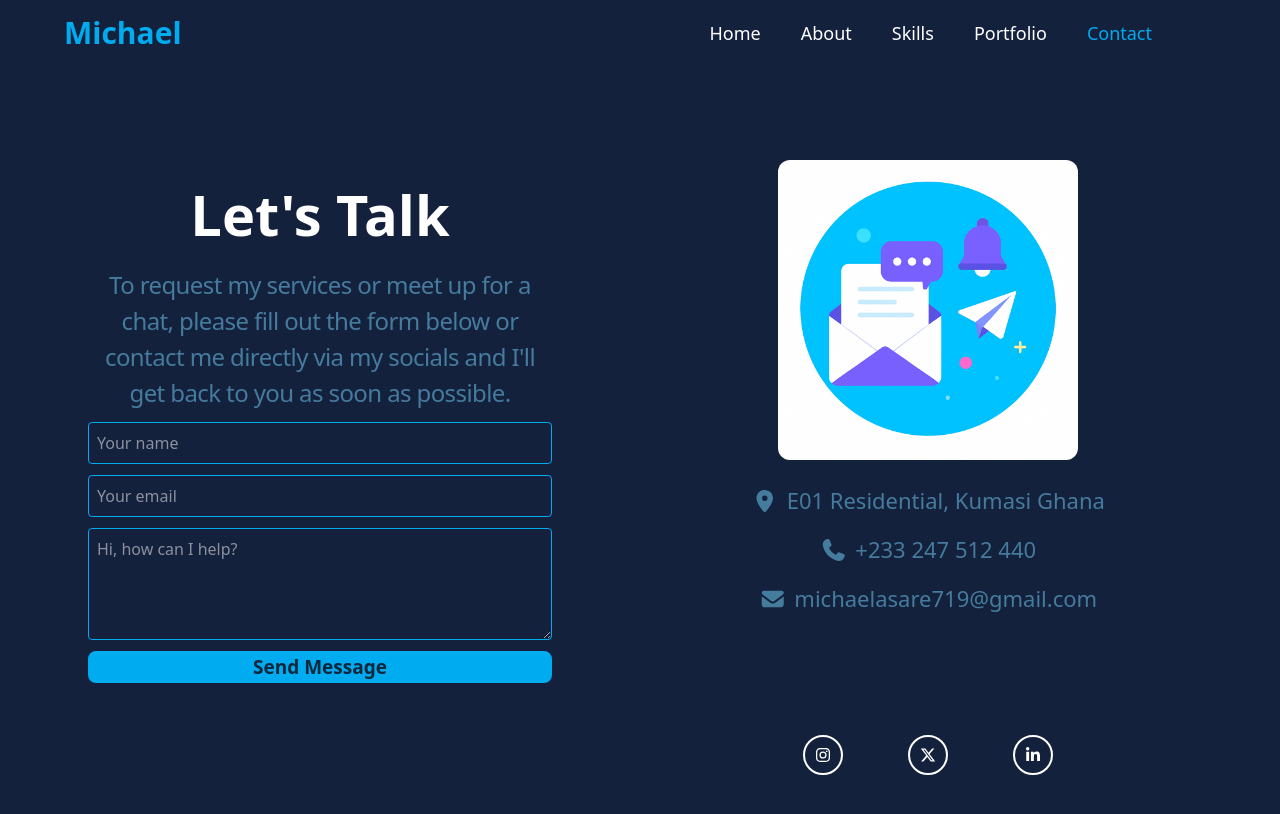
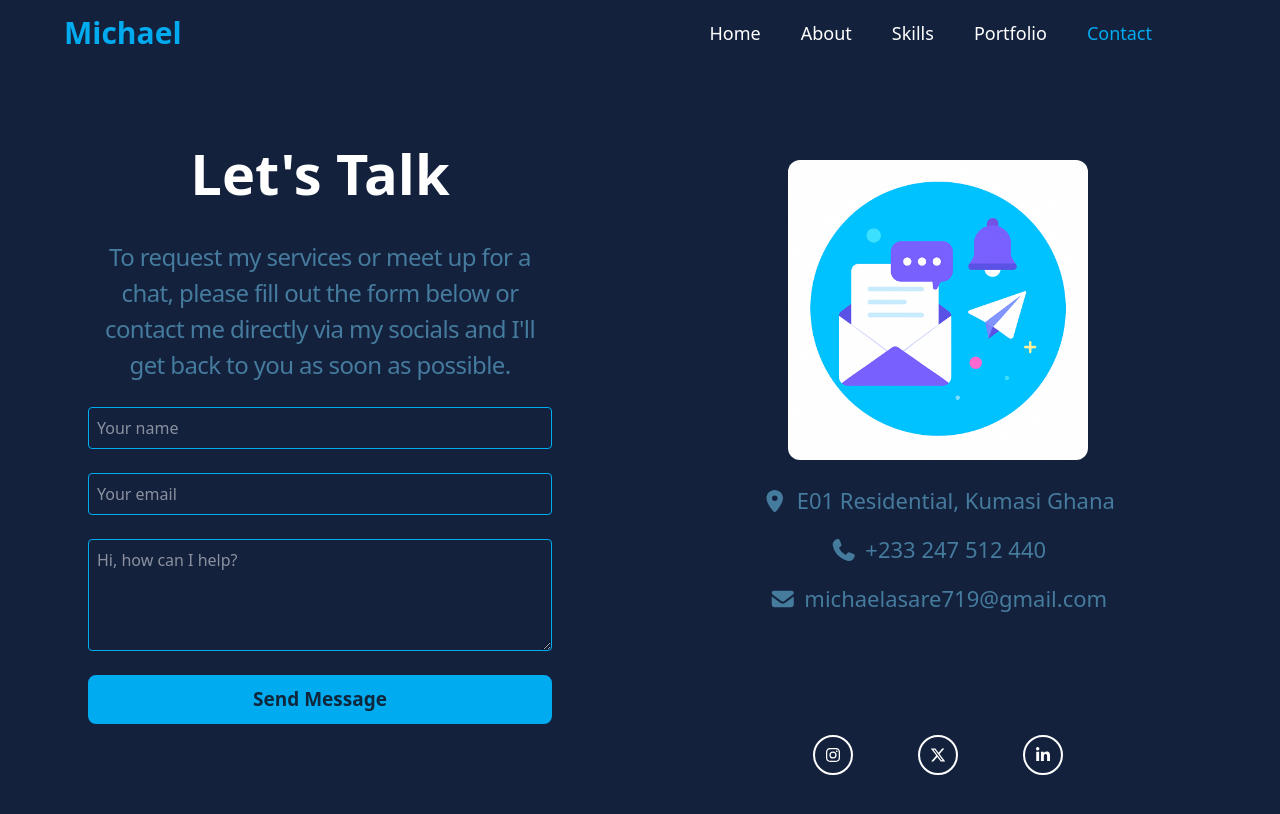
Before and after one commit to United1l/portflolio-new, a Next.js app: page /contact in a window 1280 px wide. Shown: the top 814 px of the page. Built offline with nearby package versions, Linux system fonts and the light colour scheme.

Commit message:
Made changes for a better UI overall

```diff
--- a/src/app/about/page.jsx
+++ b/src/app/about/page.jsx
@@ -4,13 +4,13 @@ import Image from "next/image"
 export default function About() {
 
   return (
-    <main className="min-h-screen bg-[#14213d] px-[5%] flex items-center flex-wrap gap-10 py-20">
-        <div className="flex flex-1 justify-center items-center">
+    <main className="min-h-screen bg-[#14213d] px-[5%] flex flex-col lg:flex-row items-center lg:items-center gap-10 py-20">
+        <div className="flex flex-1 justify-center items-center order-first lg:order-none">
             <div className="w-[150px] h-[150px] md:w-[200px] md:h-[200px] lg:w-[400px] lg:h-[500px] bg-[#00abf0]">
                 <Image src="/aiprofile.png" alt="aiprofile" width={0} height={0} className="w-full h-full object-cover" unoptimized={true}/>
             </div>
         </div>
-        <div className="flex-2 text-white text-center">
+        <div className="flex-1 text-white text-center">
             <h1 className="text-[32px] lg:text-[56px] font-[700]">
                 About Me
             </h1>
--- a/src/app/contact/page.jsx
+++ b/src/app/contact/page.jsx
@@ -42,11 +42,11 @@ export default function Contact() {
     };
 
     return (
-        <main className="min-h-screen w-screen bg-[#14213d] px-[5%] flex flex-wrap items-center justify-between py-20 text-white">
-            <div className="w-full h-auto md:w-1/2">
+        <main className="min-h-screen w-full overflow-hidden bg-[#14213d] px-[5%] flex flex-col md:flex-row items-center justify-center gap-10 py-20 text-white">
+            <div className="w-full md:w-1/2">
                 <form
                     onSubmit={handleSubmit}
-                    className="w-full h-[70vh] max-w-lg flex flex-col items-center justify-between p-6"
+                    className="w-full max-w-lg flex flex-col items-center gap-6 p-6"
                 >
                     <h1 className="text-[32px] lg:text-[56px] font-[700]">
                         Let's Talk
@@ -88,11 +88,7 @@ export default function Contact() {
 
                     <button
                         type="submit"
-                        className="w-full border-2 border-[#00abf0] text-[19px]
-                    font-[600] border-solid rounded-lg inline-flex justify-center items-center
-                    text-[#0e273c] hover:before:w-full hover:text-[#457b9d] bg-[#00abf0] overflow-hidden
-                    before:content-[''] before:absolute before:w-0 before:h-full before:top-0 before:left-0
-                    before:z-[-1] relative z-1 before:bg-[#14213d] before:transition-all before:duration-300 cursor-pointer"
+                        className="w-full border-2 border-[#00abf0] text-[19px] font-[600] border-solid rounded-lg inline-flex justify-center items-center text-[#0e273c] hover:before:w-full hover:text-[#457b9d] bg-[#00abf0] overflow-hidden before:content-[''] before:absolute before:w-0 before:h-full before:top-0 before:left-0 before:z-[-1] relative z-1 before:bg-[#14213d] before:transition-all before:duration-300 cursor-pointer py-2"
                     >
                         Send Message
                     </button>
@@ -102,8 +98,8 @@ export default function Contact() {
                     )}
                 </form>
             </div>
-            <div className="w-full md:w-1/2 space-y-6 mt-10 md:mt-0">
-                <div className="w-[150px] h-[150px] md:w-[300px] md:h-[300px] relative mt-0 md:mt-20 mr-auto ml-auto">
+            <div className="w-full md:w-1/2 space-y-6 mt-10 md:mt-0 overflow-hidden">
+                <div className="w-[150px] h-[150px] md:w-[300px] md:h-[300px] relative mt-0 md:mt-20 mx-auto">
                     <Image
                         src="/contact/mail-image.png"
                         alt="Contact Illustration"
@@ -111,21 +107,20 @@ export default function Contact() {
                         className="object-contain rounded-xl"
                      />
                 </div>
-                <div className="flex flex-col items-center space-y-4 text-center text-[16px] lg:text-[22px]
-                    font-[500] text-center text-[#457b9d] mr-auto ml-auto">
-                    <span className="flex items-center">
-                        <FontAwesomeIcon icon={faLocationDot} className="mr-2" />
-                        <h2>
+                <div className="flex flex-col items-center space-y-4 text-center text-[16px] lg:text-[22px] font-[500] text-[#457b9d] mx-auto max-w-full">
+                    <span className="flex items-center gap-2 flex-wrap justify-center">
+                        <FontAwesomeIcon icon={faLocationDot} className="flex-shrink-0" />
+                        <h2 className="break-words">
                             E01 Residential, Kumasi Ghana
                         </h2>
                     </span>
-                    <span className="flex items-center">
-                        <FontAwesomeIcon icon={faPhone} className="mr-2" />
-                        <h2>+233 247 512 440</h2>
+                    <span className="flex items-center gap-2 flex-wrap justify-center">
+                        <FontAwesomeIcon icon={faPhone} className="flex-shrink-0" />
+                        <h2 className="break-words">+233 247 512 440</h2>
                     </span>
-                    <span className="flex items-center">
-                        <FontAwesomeIcon icon={faEnvelope} className="mr-2" />
-                        <h2>michaelasare719@gmail.com</h2>
+                    <span className="flex items-center gap-2 flex-wrap justify-center">
+                        <FontAwesomeIcon icon={faEnvelope} className="flex-shrink-0" />
+                        <h2 className="break-words">michaelasare719@gmail.com</h2>
                     </span>
                 </div>
                 <MediaLinks />
--- a/src/app/portfolio/page.jsx
+++ b/src/app/portfolio/page.jsx
@@ -9,8 +9,8 @@ export default function Portfolio() {
     ];
 
   return (
-    <main className="min-h-screen bg-[#14213d] px-[5%] flex flex-wrap items-center justify-center py-20 text-white">
-        <div className="h-1/4">
+    <main className="min-h-screen bg-[#14213d] px-[5%] flex flex-col items-center justify-start py-20 text-white">
+        <div className="w-full">
             <h1 className="text-[32px] lg:text-[56px] font-[700]">
                 Portfolio
             </h1>
@@ -18,7 +18,7 @@ export default function Portfolio() {
                 Projects that reflect my skills and experience:
             </h3>
         </div>
-        <div className="h-3/4 w-full flex flex-wrap justify-center items-center">
+        <div className="w-full flex flex-wrap justify-center items-center gap-4">
             {projects.map((project, index) => (
                 <div key={index} className="w-1/2 lg:w-1/3 p-4 flex flex-col items-center">
                     <Link href={project.link} target="_blank" rel="noopener noreferrer">
--- a/src/app/skills/page.jsx
+++ b/src/app/skills/page.jsx
@@ -10,8 +10,8 @@ export default function Skills() {
     ];
 
   return (
-    <main className="min-h-screen bg-[#14213d] px-[5%] flex flex-wrap items-center justify-center py-20 text-white">
-        <div className="h-1/4">
+    <main className="min-h-screen bg-[#14213d] px-[5%] flex flex-col items-center justify-start py-20 text-white">
+        <div className="w-full">
             <h1 className="text-[32px] lg:text-[56px] font-[700]">
                 Skills
             </h1>
@@ -19,7 +19,7 @@ export default function Skills() {
                 These are the languages and technologies I work with:
             </h3>
         </div>
-        <div className="h-3/4 w-full flex flex-wrap justify-center items-center">
+        <div className="w-full flex flex-wrap justify-center items-center gap-4">
             {skills.map((skill, index) => (
                 <div key={index} className="w-1/2 lg:w-1/3 p-4 flex flex-col items-center">
                     <img src={skill.src} alt={skill.alt} className="w-20 h-20 lg:w-32 lg:h-32 object-contain mb-4" />
--- a/src/components/HomeContent.jsx
+++ b/src/components/HomeContent.jsx
@@ -5,7 +5,7 @@ import MediaLinks from "./MediaLinks"
 const HomeContent = () => {
 
   return (
-    <section className="h-screen w-screen flex items-center justify-between flex-wrap px-[5%] text-white">
+    <section className="min-h-screen w-full flex flex-col lg:flex-row items-center justify-between gap-10 px-[5%] py-20 text-white">
         <div className="max-w-full lg:max-w-[600px] text-center lg:text-left z-1">
             <h1 className="w-fit text-[32px] lg:text-[56px] font-[700] mt-20 mr-auto lg:mr-0 ml-auto lg:ml-0
             relative before:content-[''] before:absolute before:w-full before:h-full before:top-0 before:right-0 before:bg-[#14213d]
```
